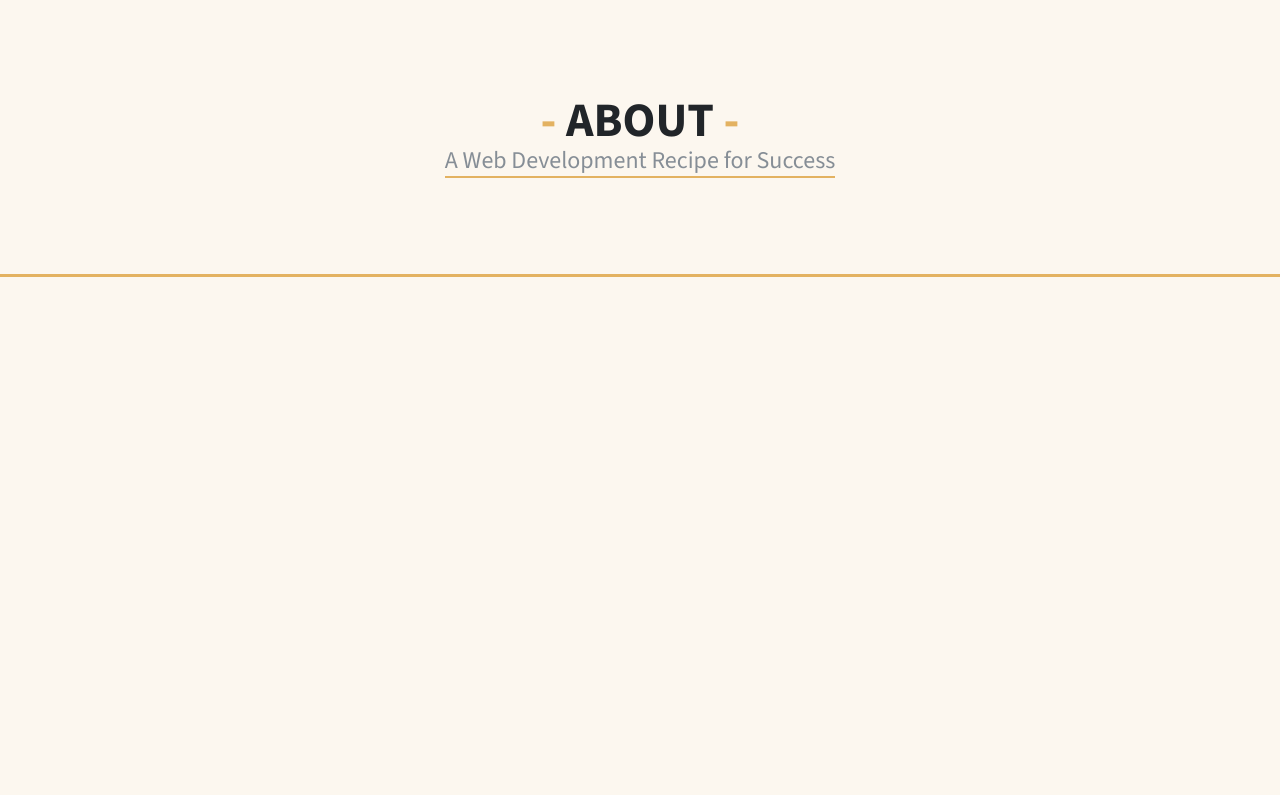
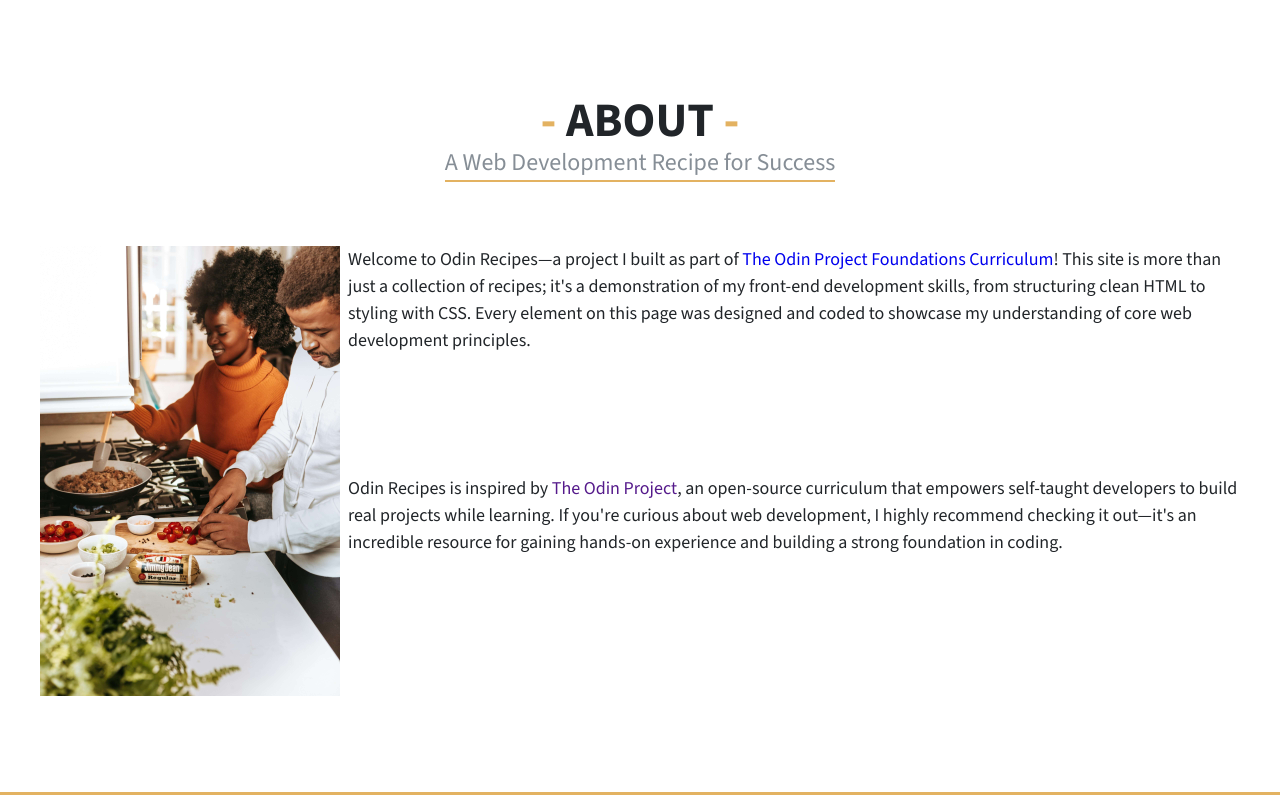
Before and after one commit to youngmrnelson/odin-recipes, a plain HTML site: page index.html in a window 1280 px wide. Shown: the part 800-1595 px from the top of the page. Before the commit the page ends 1077 px from the top, so only its background shows below. Drawn offline with nearby package versions, Linux system fonts and the light colour scheme.

Commit message:
add: about section markup

```diff
--- a/index.html
+++ b/index.html
@@ -8,7 +8,7 @@
     <!-- SEO Meta Tags -->
     <meta
       name="description"
-      content="Odin Recipes – A project built as part of The Odin Project curriculum, showcasing simple yet delicious recipes while demonstrating front-end development skills."
+      content="Odin Recipes - A project built as part of The Odin Project curriculum, showcasing simple yet delicious recipes while demonstrating front-end development skills."
     />
     <meta
       name="keywords"
@@ -94,11 +94,35 @@
     </header>
     <!-- Main Section -->
     <main class="main" id="main">
-      <section class="about section">
+      <section class="section container">
         <header class="section--header">
           <h2 class="section--title">ABOUT</h2>
           <p class="section--subtitle">A Web Development Recipe for Success</p>
         </header>
+        <div class="about--container">
+          <img
+            src="img/homepage/about-img.jpg"
+            alt=""
+            width="300px"
+            class="about--img"
+          />
+          <p class="about--p-1">
+            Welcome to Odin Recipes—a project I built as part of
+            <a href="#">The Odin Project Foundations Curriculum</a>! This site
+            is more than just a collection of recipes; it's a demonstration of
+            my front-end development skills, from structuring clean HTML to
+            styling with CSS. Every element on this page was designed and coded
+            to showcase my understanding of core web development principles.
+          </p>
+          <p class="about--p-2">
+            Odin Recipes is inspired by <a href="">The Odin Project</a>, an
+            open-source curriculum that empowers self-taught developers to build
+            real projects while learning. If you're curious about web
+            development, I highly recommend checking it out—it's an incredible
+            resource for gaining hands-on experience and building a strong
+            foundation in coding.
+          </p>
+        </div>
       </section>
     </main>
   </body>
--- a/style.css
+++ b/style.css
@@ -29,8 +29,8 @@
 body {
   font-family: "Source Sans 3", sans-serif;
   color: var(--dark);
-  background-color: var(--bg-light);
   border-bottom: 3px solid var(--odin-main);
+  line-height: 1.5;
 }
 
 .odin-font {
@@ -65,6 +65,7 @@
 
 .section--header {
   text-align: center;
+  margin-bottom: 64px;
 }
 
 .section--title {
@@ -167,3 +168,27 @@
 .btn--hero:hover {
   background-color: var(--odin-light);
 }
+
+/* ABOUT SECTION */
+.about--container {
+  display: grid;
+  grid-template-columns: repeat(300px, 1fr);
+  grid-template-rows: repeat(2, 1fr);
+  gap: 8px;
+  grid-template-areas:
+    "img p1"
+    "img p2";
+}
+
+.about--img {
+  grid-area: img;
+  margin: 0 auto;
+}
+.about--p-1 {
+  grid-area: p1;
+  font-size: 18px;
+}
+.about--p-2 {
+  grid-area: p2;
+  font-size: 18px;
+}
```
Also changed, not shown: img/homepage/about-img.jpg (added).
